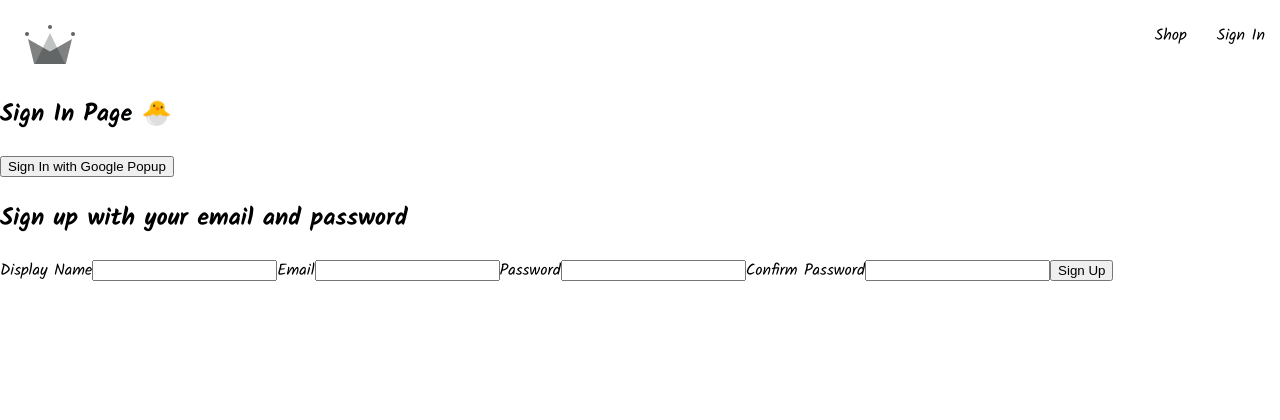
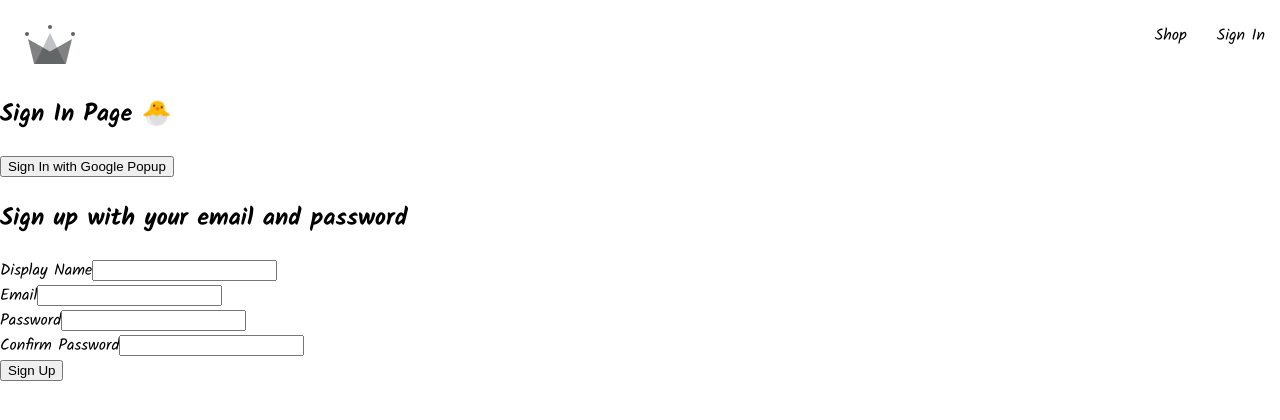
Before and after one commit to ev-indrik/shopping_dreams, a React (Vite) app: page /sign-in in a window 1280 px wide. Shown: the top 420 px of the page. Built offline with nearby package versions, Linux system fonts and the light colour scheme.

Commit message:
FormInput component added

```diff
--- /dev/null
+++ b/src/components/form-input/form-input.component.tsx
@@ -0,0 +1,10 @@
+const FormInput = ({ label, ...otherProps }) => {
+  return (
+    <div>
+      <label>{label}</label>
+      <input {...otherProps} />
+    </div>
+  );
+};
+
+export default FormInput;
--- a/src/components/sign-up-form/sign-up.component.component.tsx
+++ b/src/components/sign-up-form/sign-up.component.component.tsx
@@ -4,6 +4,8 @@ import {
   createAuthUserWithEmailAndPassword,
   createUserDocumentFromAuth,
 } from "../../utils/firebase/firebase.utils";
+
+import FormInput from "../form-input/form-input.component";
 
 const defaultFormFields = {
   displayName: "",
@@ -58,43 +60,43 @@ const SignUpForm = () => {
     <div className="sign-up-container">
       <h2>Sign up with your email and password</h2>
       <form onSubmit={handleSubmit}>
-        <label>Display Name</label>
-        <input
-          type="text"
+        <FormInput
+          label={"Display Name"}
+          type={"text"}
           required
           onChange={handleChange}
-          name="displayName"
+          name={"displayName"}
           value={displayName}
         />
 
-        <label>Email</label>
-        <input
-          type="email"
+        <FormInput
+          label={"Email"}
+          type={"email"}
           required
           onChange={handleChange}
-          name="email"
+          name={"email"}
           value={email}
         />
 
-        <label>Password</label>
-        <input
-          type="password"
+        <FormInput
+          label={"Password"}
+          type={"password"}
           required
           onChange={handleChange}
-          name="password"
+          name={"password"}
           value={password}
         />
 
-        <label>Confirm Password</label>
-        <input
-          type="password"
+        <FormInput
+          label={"Confirm Password"}
+          type={"password"}
           required
           onChange={handleChange}
-          name="confirmPassword"
+          name={"confirmPassword"}
           value={confirmPassword}
         />
 
-        <button type="submit">Sign Up</button>
+        <button type={"submit"}>Sign Up</button>
       </form>
     </div>
   );
```
Also changed, not shown: src/components/form-input/form-input.styles.scss (added).
